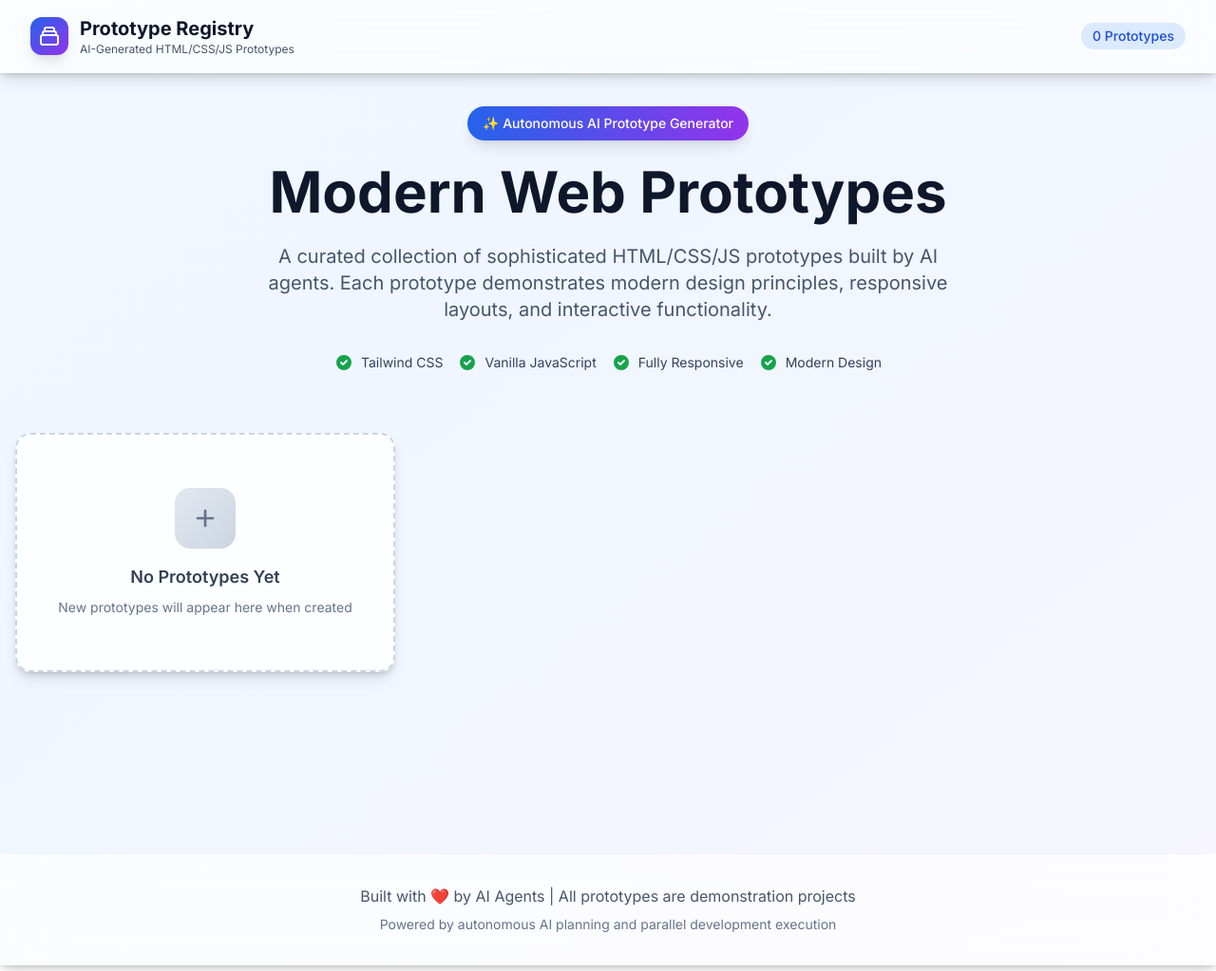
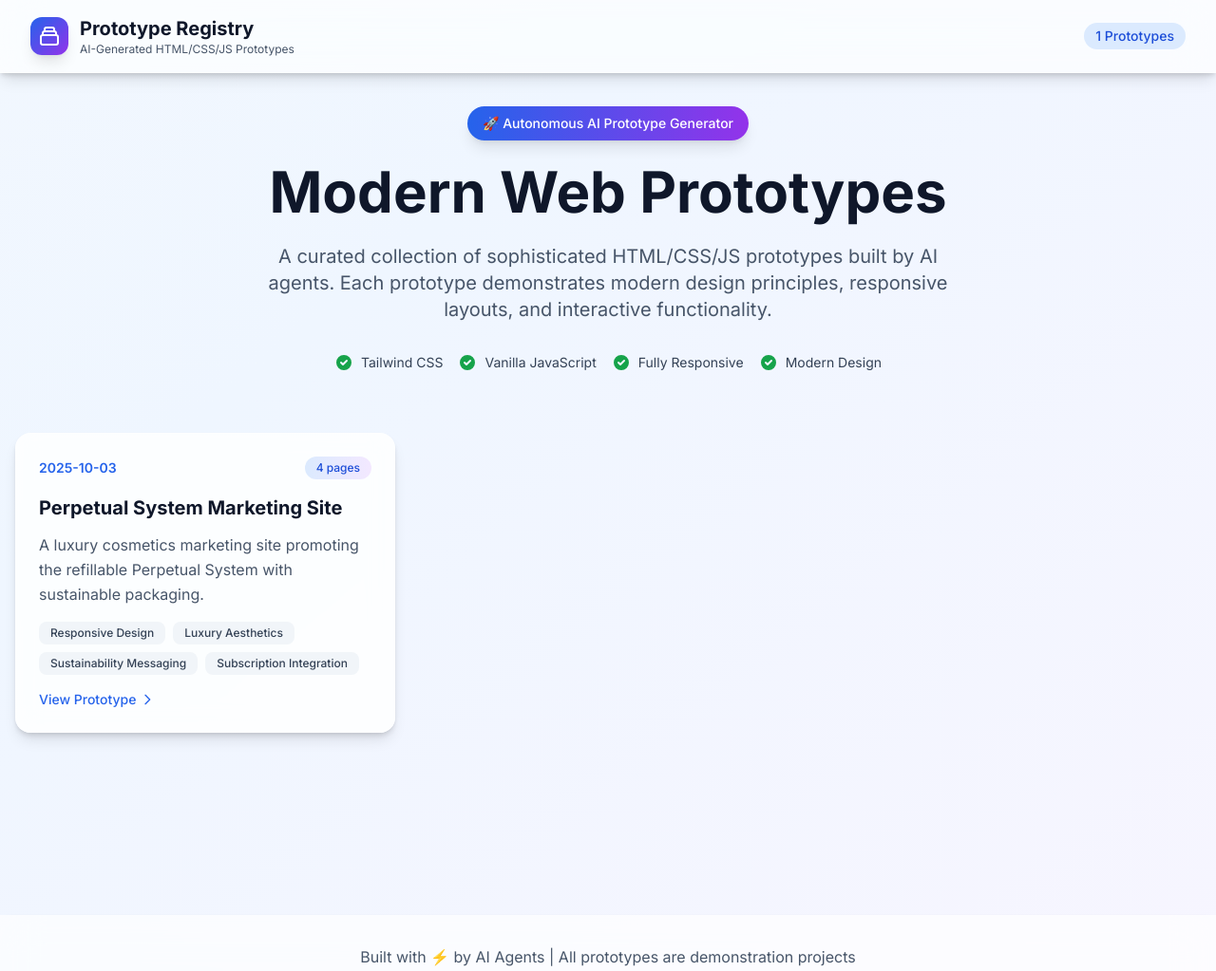
Before and after one commit to jrenaldi79/simple-mpd-prototyping, a plain HTML site: page index.html in a window 1280 px wide. Shown: the top 1023 px of the page at 95% size. Drawn offline with nearby package versions, Linux system fonts and the light colour scheme.

Commit message:
Update registry: add Perpetual System Marketing prototype as first entry, remove placeholders, adjust count logic to include relative links

```diff
--- a/index.html
+++ b/index.html
@@ -18,56 +18,41 @@
         body {
             font-family: 'Inter', sans-serif;
         }
-
         /* Glassmorphism effects */
         .glass-card {
             background: rgba(255, 255, 255, 0.85);
             backdrop-filter: blur(12px) saturate(180%);
             border: 1px solid rgba(255, 255, 255, 0.3);
         }
-
         .glass-header {
             background: rgba(255, 255, 255, 0.7);
             backdrop-filter: blur(20px) saturate(180%);
             border-bottom: 1px solid rgba(255, 255, 255, 0.3);
         }
-
         /* Premium shadows */
         .shadow-premium {
             box-shadow: 0 4px 6px -1px rgba(0, 0, 0, 0.1),
                         0 2px 4px -1px rgba(0, 0, 0, 0.06),
                         0 10px 15px -3px rgba(0, 0, 0, 0.1);
         }
-
         .shadow-floating {
             box-shadow: 0 10px 30px -5px rgba(0, 0, 0, 0.15),
                         0 5px 15px -3px rgba(0, 0, 0, 0.1);
         }
-
         /* Gradient animations */
         @keyframes gradient-shift {
             0%, 100% { background-position: 0% 50%; }
             50% { background-position: 100% 50%; }
         }
-
         .animated-gradient {
             background-size: 200% 200%;
             animation: gradient-shift 15s ease infinite;
         }
-
         /* Smooth scrolling */
-        html {
-            scroll-behavior: smooth;
-        }
-
+        html { scroll-behavior: smooth; }
         /* Hover lift effect */
-        .hover-lift {
-            transition: all 0.3s cubic-bezier(0.4, 0, 0.2, 1);
-        }
-
-        .hover-lift:hover {
-            transform: translateY(-4px);
-        }
+        .hover-lift { transition: all 0.3s cubic-bezier(0.4, 0, 0.2, 1); }
+        .hover-lift:hover { transform: translateY(-4px); }
     </style>
 </head>
 <body class="bg-gradient-to-br from-slate-50 via-blue-50 to-purple-50 min-h-screen animated-gradient">
@@ -89,7 +74,7 @@
                 </div>
                 <div class="hidden sm:flex items-center space-x-2">
                     <span class="px-3 py-1 bg-blue-100 text-blue-700 rounded-full text-sm font-medium">
-                        <span id="prototype-count">0</span> Prototypes
+                        <span id="prototype-count">1</span> Prototypes
                     </span>
                 </div>
             </div>
@@ -103,7 +88,7 @@
             <!-- Welcome Section -->
             <section class="text-center mb-16">
                 <div class="inline-block px-4 py-2 bg-gradient-to-r from-blue-600 to-purple-600 rounded-full text-white text-sm font-medium mb-6 shadow-lg">
-                    ✨ Autonomous AI Prototype Generator
+                    🚀 Autonomous AI Prototype Generator
                 </div>
                 <h2 class="text-4xl sm:text-5xl lg:text-6xl font-bold text-slate-900 mb-6">
                     Modern Web Prototypes
@@ -141,9 +126,9 @@
             </section>
 
             <!--
-            ============================================
+            ================================
             AI INSTRUCTIONS FOR UPDATING THIS REGISTRY
-            ============================================
+            ================================
 
             When adding a new prototype entry:
 
@@ -188,31 +173,35 @@
             </a>
 
             Sort order: NEWEST entries at the TOP of the grid
-            ============================================
+            ================================
             -->
 
             <!-- Prototypes Grid -->
             <section id="prototype-grid" class="grid grid-cols-1 md:grid-cols-2 lg:grid-cols-3 gap-6 mb-16">
 
-                <!--
-                    ⚠️ AI: INSERT NEW PROTOTYPE CARDS HERE (at the beginning)
-                    Example card structure is shown below - remove this example when adding real prototypes
-                -->
-
-                <!-- Example Card (Remove when adding first real prototype) -->
-                <div class="glass-card rounded-2xl p-6 shadow-premium border-2 border-dashed border-slate-300">
-                    <div class="text-center py-8">
-                        <div class="w-16 h-16 bg-gradient-to-br from-slate-200 to-slate-300 rounded-2xl mx-auto mb-4 flex items-center justify-center">
-                            <svg class="w-8 h-8 text-slate-500" fill="none" stroke="currentColor" viewBox="0 0 24 24">
-                                <path stroke-linecap="round" stroke-linejoin="round" stroke-width="2" d="M12 6v6m0 0v6m0-6h6m-6 0H6"></path>
-                            </svg>
-                        </div>
-                        <h3 class="text-lg font-semibold text-slate-700 mb-2">No Prototypes Yet</h3>
-                        <p class="text-sm text-slate-500">New prototypes will appear here when created</p>
+                <!-- New Entry: Perpetual System Marketing Site (2025-10-03) -->
+                <a href="perpetual-system-marketing/index.html" class="glass-card rounded-2xl p-6 hover-lift shadow-premium block group">
+                    <div class="flex items-center justify-between mb-4">
+                        <span class="text-sm font-semibold text-blue-600">2025-10-03</span>
+                        <span class="px-3 py-1 bg-gradient-to-r from-blue-100 to-purple-100 text-blue-700 rounded-full text-xs font-medium">4 pages</span>
                     </div>
-                </div>
-
-                <!-- AI: Add new prototype cards above this comment -->
+                    <h3 class="text-xl font-bold text-slate-900 mb-3 group-hover:text-blue-600 transition-colors duration-200">Perpetual System Marketing Site</h3>
+                    <p class="text-slate-600 mb-4 leading-relaxed">
+                        A luxury cosmetics marketing site promoting the refillable Perpetual System with sustainable packaging.
+                    </p>
+                    <div class="flex flex-wrap gap-2 mb-4">
+                        <span class="px-3 py-1 bg-slate-100 text-slate-700 rounded-lg text-xs font-medium">Responsive Design</span>
+                        <span class="px-3 py-1 bg-slate-100 text-slate-700 rounded-lg text-xs font-medium">Luxury Aesthetics</span>
+                        <span class="px-3 py-1 bg-slate-100 text-slate-700 rounded-lg text-xs font-medium">Sustainability Messaging</span>
+                        <span class="px-3 py-1 bg-slate-100 text-slate-700 rounded-lg text-xs font-medium">Subscription Integration</span>
+                    </div>
+                    <div class="flex items-center text-blue-600 text-sm font-medium group-hover:translate-x-1 transition-transform duration-200">
+                        View Prototype
+                        <svg class="w-4 h-4 ml-1" fill="none" stroke="currentColor" viewBox="0 0 24 24">
+                            <path stroke-linecap="round" stroke-linejoin="round" stroke-width="2" d="M9 5l7 7-7 7"></path>
+                        </svg>
+                    </div>
+                </a>
 
             </section>
 
@@ -223,7 +212,7 @@
     <footer class="glass-header shadow-premium mt-16 py-8">
         <div class="max-w-7xl mx-auto px-4 text-center">
             <p class="text-slate-600 mb-2">
-                Built with ❤️ by AI Agents | All prototypes are demonstration projects
+                Built with ⚡️ by AI Agents | All prototypes are demonstration projects
             </p>
             <p class="text-sm text-slate-500">
                 Powered by autonomous AI planning and parallel development execution
@@ -235,8 +224,8 @@
         // Update prototype count based on actual entries
         function updatePrototypeCount() {
             const grid = document.getElementById('prototype-grid');
-            // Count only actual prototype links (exclude example/placeholder cards)
-            const prototypeLinks = grid.querySelectorAll('a[href*="/"]');
+            // Count only real prototype links (exclude anchors without href or in-page anchors)
+            const prototypeLinks = grid.querySelectorAll('a[href]:not([href^="#"])');
             const count = prototypeLinks.length;
             document.getElementById('prototype-count').textContent = count;
         }
```
